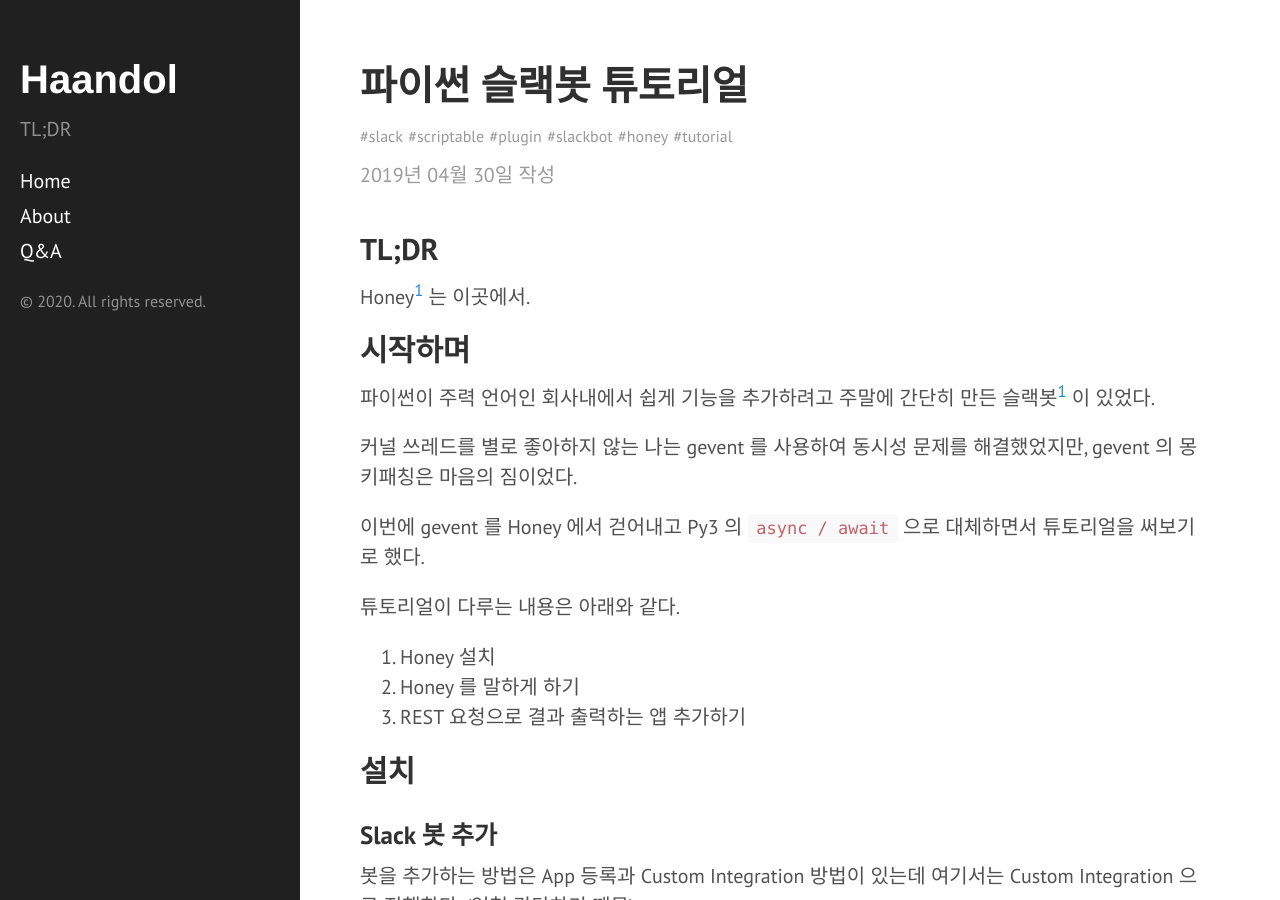
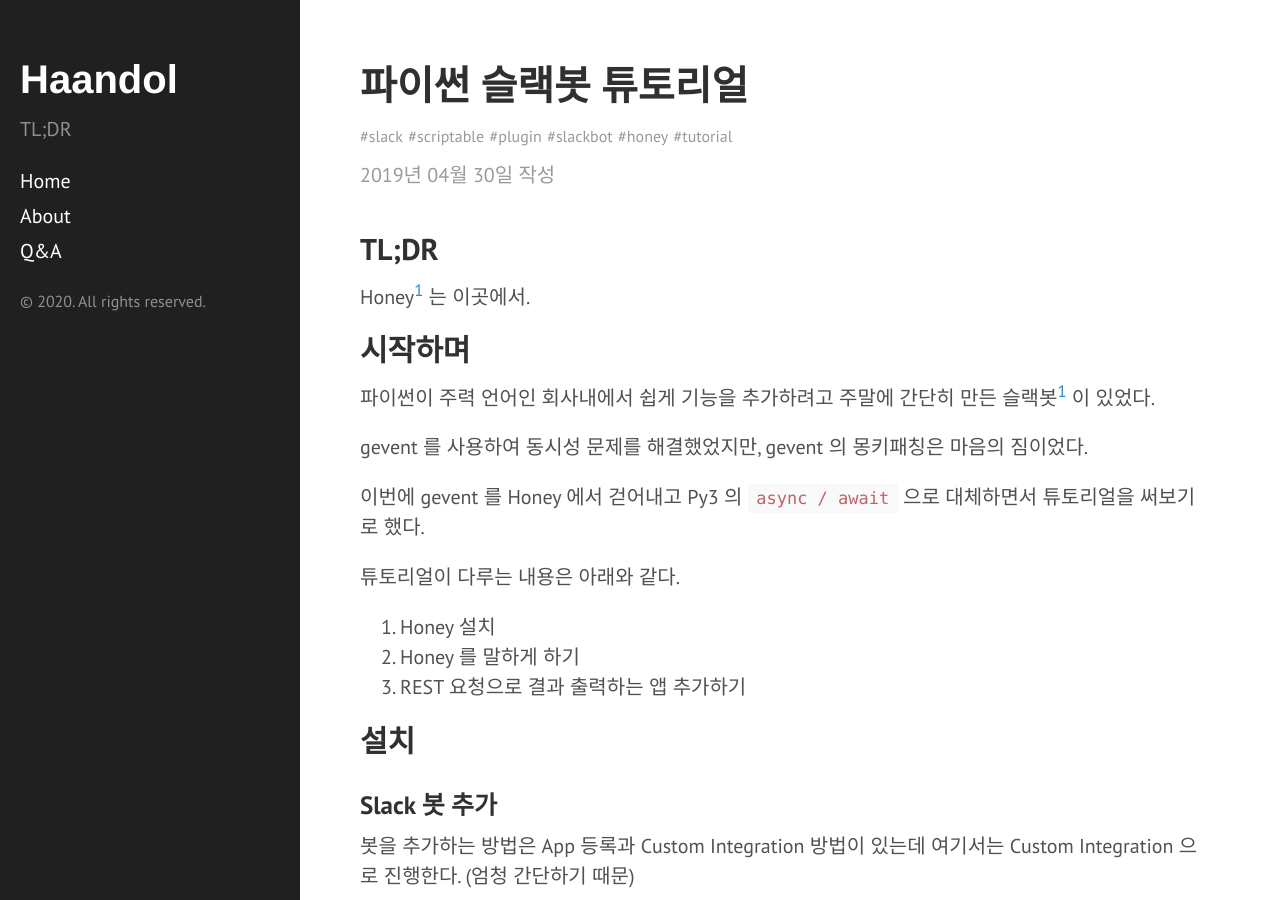
Before and after one commit to haandol/haandol.github.com, a Jekyll site: the page built from _posts/2019-04-30-making-python-slackbot-with-honey-tutorial.md, in a window 1280 px wide and 900 px high. Built offline with Jekyll 4.4.1, drawn with Linux system fonts in a browser that asks for light colours; comment, search, counter and statistics services are not loaded.

Commit message:
remove unnecessary words

```diff
--- a/_posts/2019-04-30-making-python-slackbot-with-honey-tutorial.md
+++ b/_posts/2019-04-30-making-python-slackbot-with-honey-tutorial.md
@@ -17,7 +17,7 @@
 
 파이썬이 주력 언어인 회사내에서 쉽게 기능을 추가하려고 주말에 간단히 만든 슬랙봇[^1] 이 있었다.
 
-커널 쓰레드를 별로 좋아하지 않는 나는 gevent 를 사용하여 동시성 문제를 해결했었지만, gevent 의 몽키패칭은 마음의 짐이었다.
+gevent 를 사용하여 동시성 문제를 해결했었지만, gevent 의 몽키패칭은 마음의 짐이었다.
 
 이번에 gevent 를 Honey 에서 걷어내고 Py3 의 `async / await` 으로 대체하면서 튜토리얼을 써보기로 했다.
 
```
